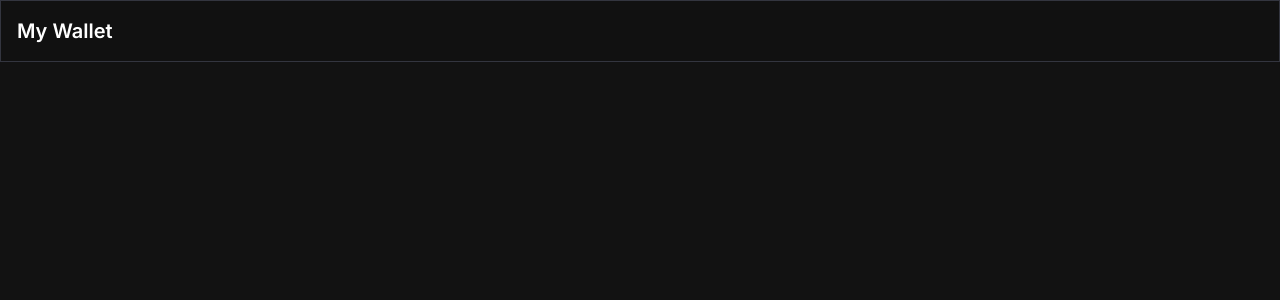
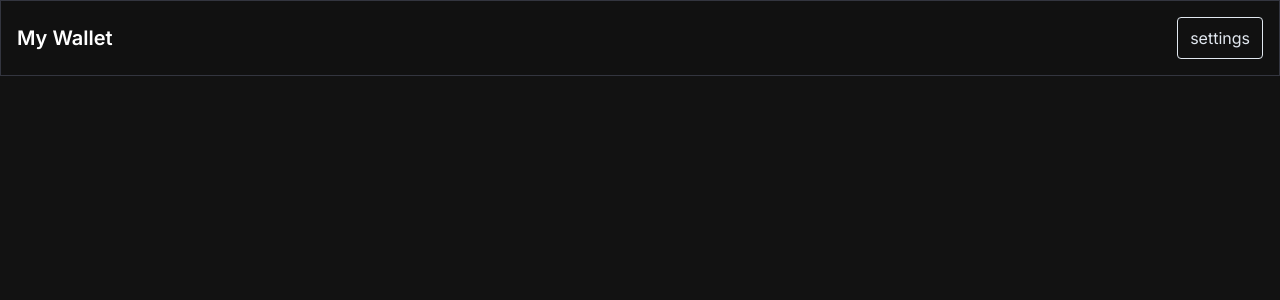
Before and after one commit to gosiast/decubate-assignment-app, a Next.js app: page / in a window 1280 px wide. Shown: the top 300 px of the page. Built offline with nearby package versions, Linux system fonts and the light colour scheme.

Commit message:
updated a simple navbar for now

```diff
--- a/src/app/components/Navbar.js
+++ b/src/app/components/Navbar.js
@@ -1,12 +1,34 @@
+"use client";
 import Link from "next/link";
+import React from "react";
+
+const navLinks = [
+	{
+		title: "NFT",
+		path: "/#nft",
+	},
+	{
+		title: "Projects",
+		path: "/#projects",
+	},
+	{
+		title: "Contact",
+		path: "/#contact",
+	},
+];
 
 const Navbar = () => {
 	return (
 		<nav className="fixed mx-auto border border-[#33353F] top-0 left-0 right-0 z-10 bg-[#121212] bg-opacity-80">
 			<div className="flex container lg:py-4 flex-wrap items-center justify-between mx-auto px-4 py-2">
 				<Link href={"/"} className="md:text-xl text-white font-semibold">
-					My Wallet
+					My Wallet{" "}
 				</Link>
+				<div className="menu">
+					<button className="flex items-center px-3 py-2 border rounded border-slate-200 text-slate-200 hover:text-white hover:border-white">
+						settings{" "}
+					</button>
+				</div>
 			</div>
 		</nav>
 	);
```
Also changed, not shown: src/app/components/Nft.js (added).
